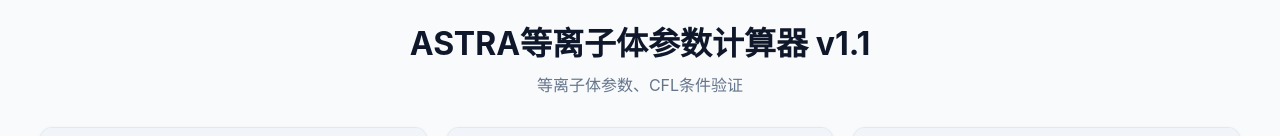
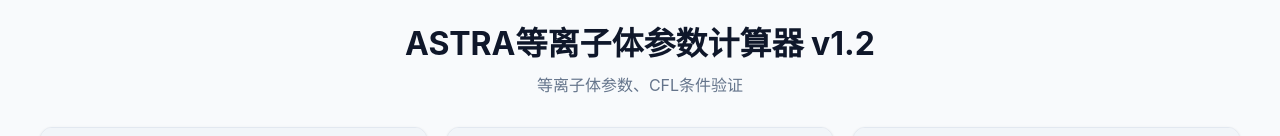
Before and after one commit to Chen-Long-1988/PlasmaPara, a plain HTML site: page index.html in a window 1280 px wide. Shown: the top 136 px of the page. Drawn offline with Linux system fonts and the light colour scheme.

Commit message:
Update title to ASTRA等离子体参数计算器 v1.2

```diff
--- a/index.html
+++ b/index.html
@@ -54,7 +54,7 @@
 <body>
     <div class="container">
         <div class="header">
-            <h1>ASTRA等离子体参数计算器 v1.1</h1>
+            <h1>ASTRA等离子体参数计算器 v1.2</h1>
             <p style="color: var(--text-sub); margin: 0;">等离子体参数、CFL条件验证</p>
         </div>
         <div class="grid">
```
